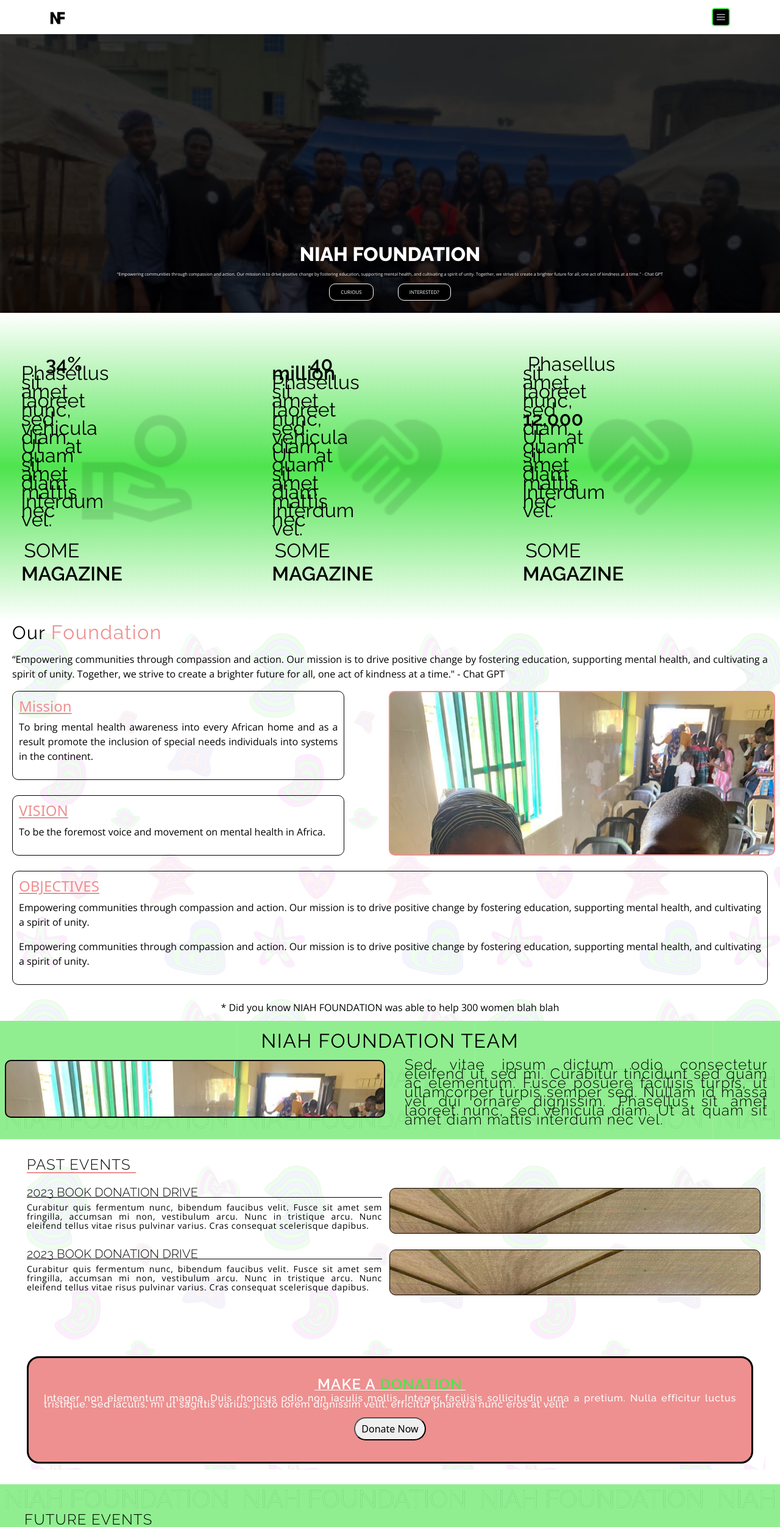
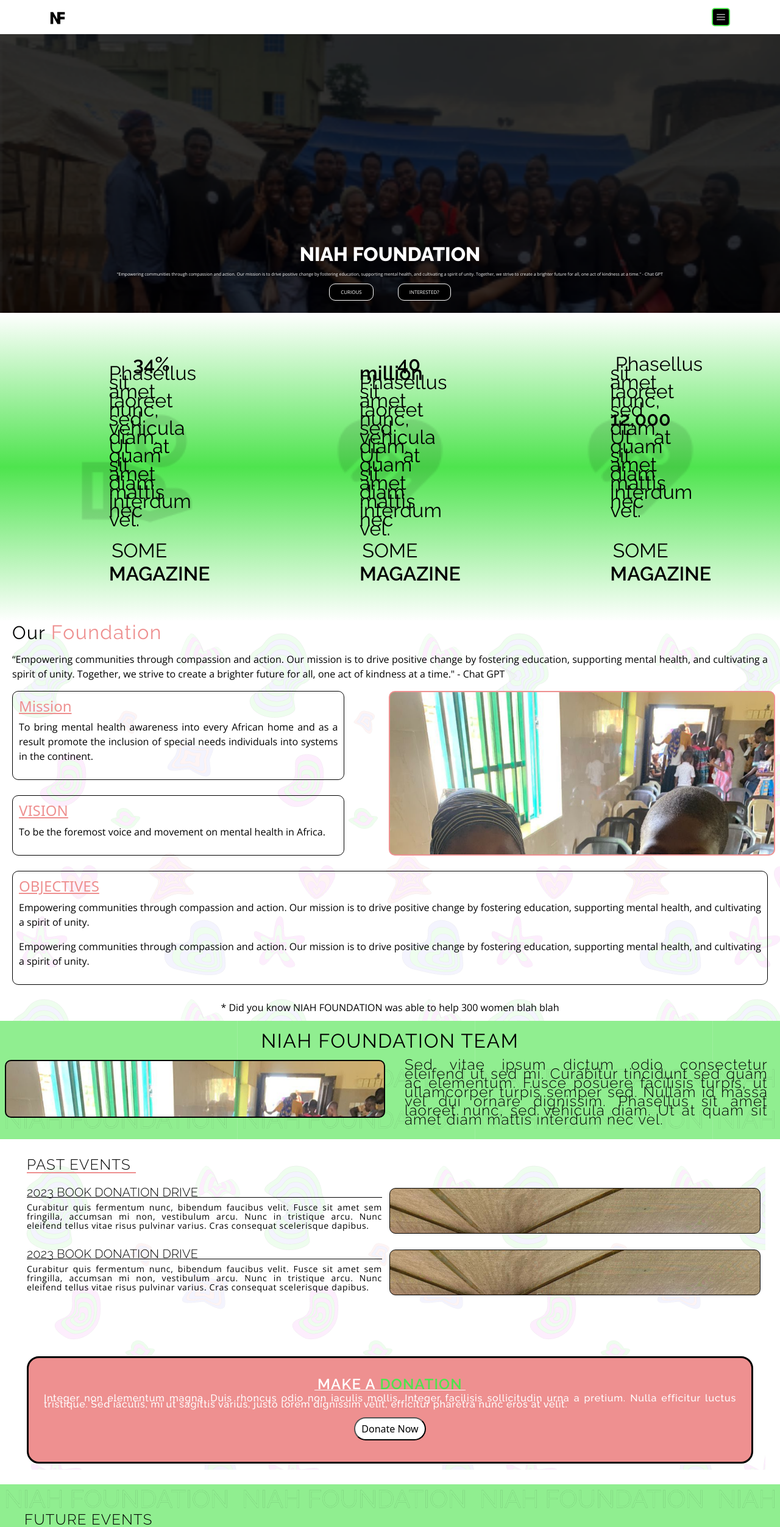
Before and after one commit to 8sosa/Niah-foundation, a React (Create React App) app: page / in a window 1280 px wide. Shown: the top 2504 px of the page at 61% size. Built offline with nearby package versions, Linux system fonts and the light colour scheme.

Commit message:
Update Home.css

```diff
--- a/src/Components/Home.css
+++ b/src/Components/Home.css
@@ -57,6 +57,7 @@
     display: flex;
     flex-direction: column;
     justify-content: space-between;
+    align-items: center;
     background-repeat: no-repeat;
     background-position: center;
     background-size: 50%;
@@ -253,6 +254,8 @@
 .donateCardBtn {
     width: fit-content;
     padding: 5px 10px;
+    background-color: #fff;
+    color: #000;
     font-size: clamp(8px, 2.5vw, 16px);
     border-radius: 20px;
 }
```
